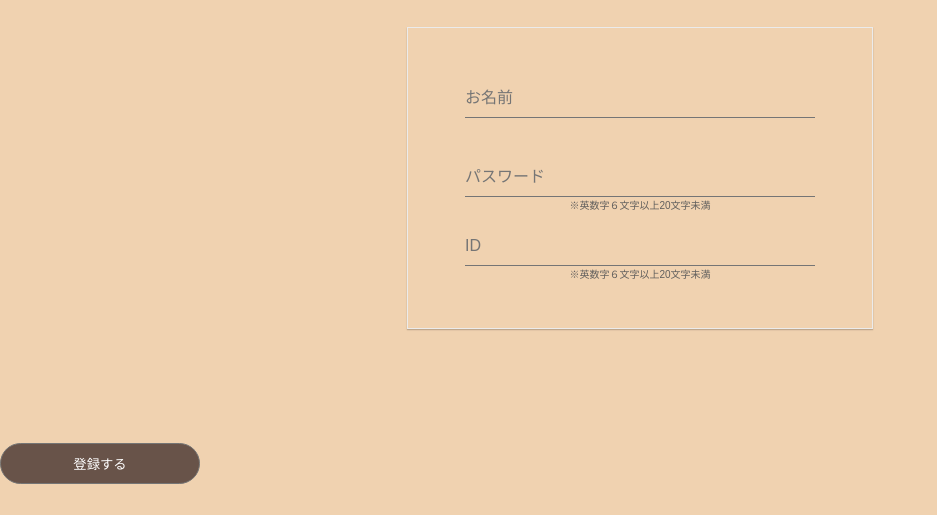
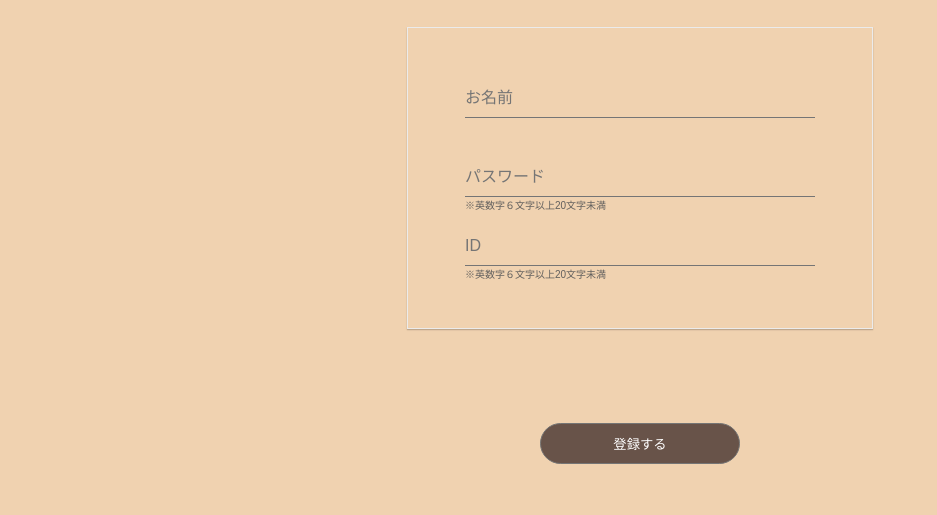
Before and after one commit to jdauver/kenzo_chat, a PHP site: page /touroku.php in a window 1280 px wide. Shown: the part 285-800 px from the top of the page, without its empty margins (0-937 px from the left). Run offline with PHP 8.4, Linux system fonts and the light colour scheme; data that the repository does not hold is empty.

Commit message:
装飾を変更しました。

```diff
--- a/kenzo/css/index.css
+++ b/kenzo/css/index.css
@@ -49,7 +49,7 @@ hgroup p{
     border: 1px solid #ebebeb;
     box-shadow: rgba(0,0,0,0.14902) 0px 1px 1px 0px,rgba(0,0,0,0.09804) 0px 1px 2px 0px;
     z-index: 0;
-    text-align: center;
+
 
 }
 
@@ -133,6 +133,11 @@ input:first-of-type{
     background: rgba(241, 241, 241, 0.712);
 
 }
+.touroku_submit{
+    display: grid;
+    width: 100%;
+    text-align: center;
+}
 .back a{
     color: #636363;
     font-size: 16px;
@@ -146,7 +151,7 @@ input:first-of-type{
 }
 #submit{
     width: 200px;
-    margin: 50px auto 10px;
+    margin: 30px auto 50px;
     border-radius: 30px;
     border: 1px solid #757575;
     padding: 10px;
--- a/kenzo/login.php
+++ b/kenzo/login.php
@@ -92,9 +92,11 @@ function yoyaku($evalue)
             <input type="password" id="pass" name="pass" required="required" placeholder="パスワード">
 
             <input type="hidden" name="hidden">
+            <div class="touroku_submit">
             <input type="submit" id="submit" value="ログイン">
+            <a href="touroku.php">アカウントない人新規登録</a>
+            </div>
         </form>
-        <a href="touroku.php">アカウントない人新規登録</a>
     </div>
 
 login;
--- a/kenzo/touroku.php
+++ b/kenzo/touroku.php
@@ -230,7 +230,9 @@ function yoyaku($evalue)
 
 
                 <input type="hidden" name="hidden">
+                <div class="touroku_submit">
                 <input type="submit" id="submit" value="登録する">
+                </div>
             </form>
         </div>
 
```
